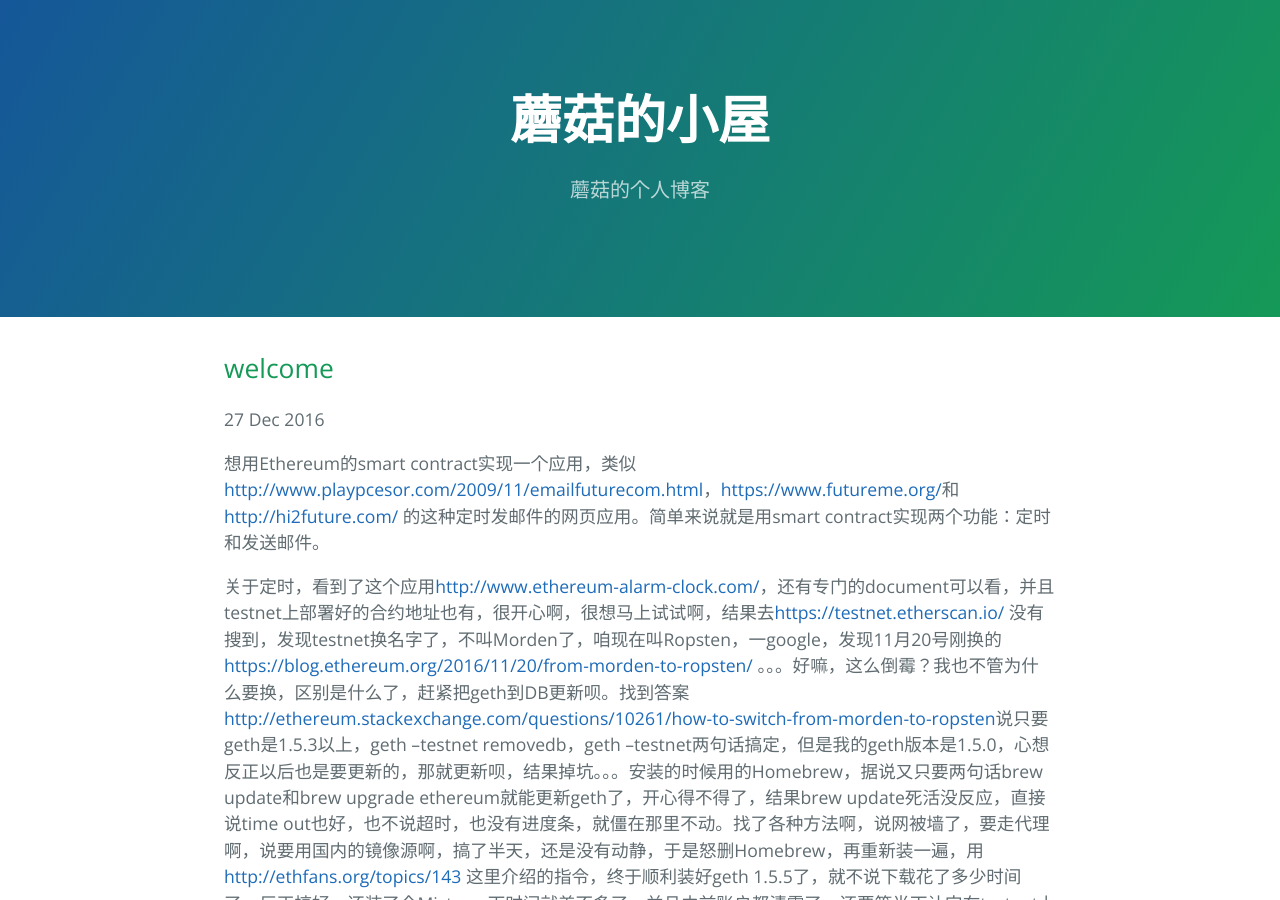
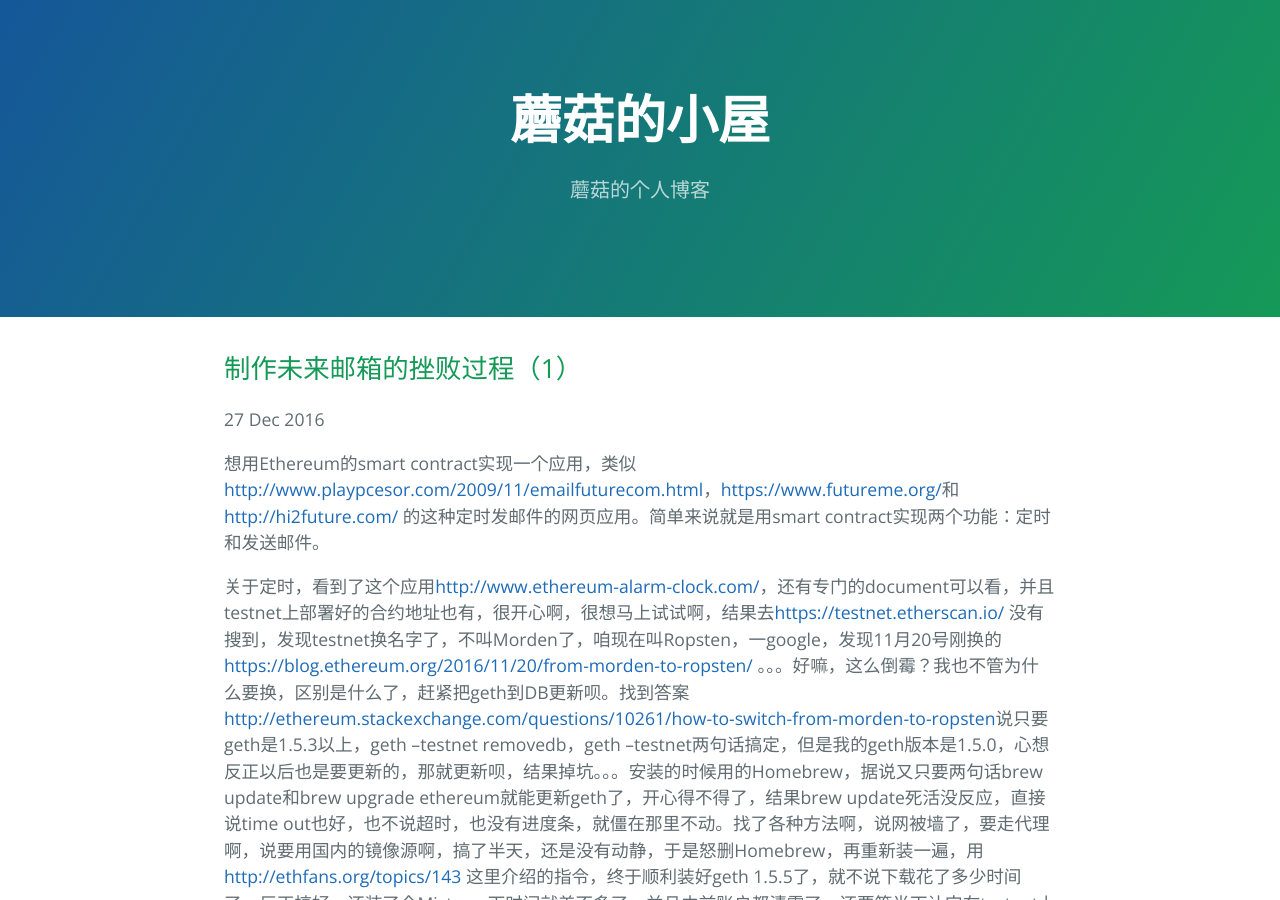
Before and after one commit to Fanny2011/Fanny2011.github.io, a Jekyll site: the page built from _posts/2016-12-27-futureme1.markdown, in a window 1280 px wide and 900 px high. Built offline with Jekyll 4.4.1, drawn with Linux system fonts in a browser that asks for light colours.

Commit message:
Update 2016-12-27-futureme1.markdown

```diff
--- a/_posts/2016-12-27-futureme1.markdown
+++ b/_posts/2016-12-27-futureme1.markdown
@@ -3,7 +3,7 @@ author: fanny2011
 comments: true
 date: 2016-12-27 17:33:58+00:00
 layout: post
-title: welcome
+title: 制作未来邮箱的挫败过程（1）
 ---
 
 想用Ethereum的smart contract实现一个应用，类似<a href="http://www.playpcesor.com/2009/11/emailfuturecom.html">http://www.playpcesor.com/2009/11/emailfuturecom.html</a>，<a href="https://www.futureme.org/">https://www.futureme.org/</a>和<a href="http://hi2future.com/">http://hi2future.com/</a> 的这种定时发邮件的网页应用。简单来说就是用smart contract实现两个功能：定时和发送邮件。
```
